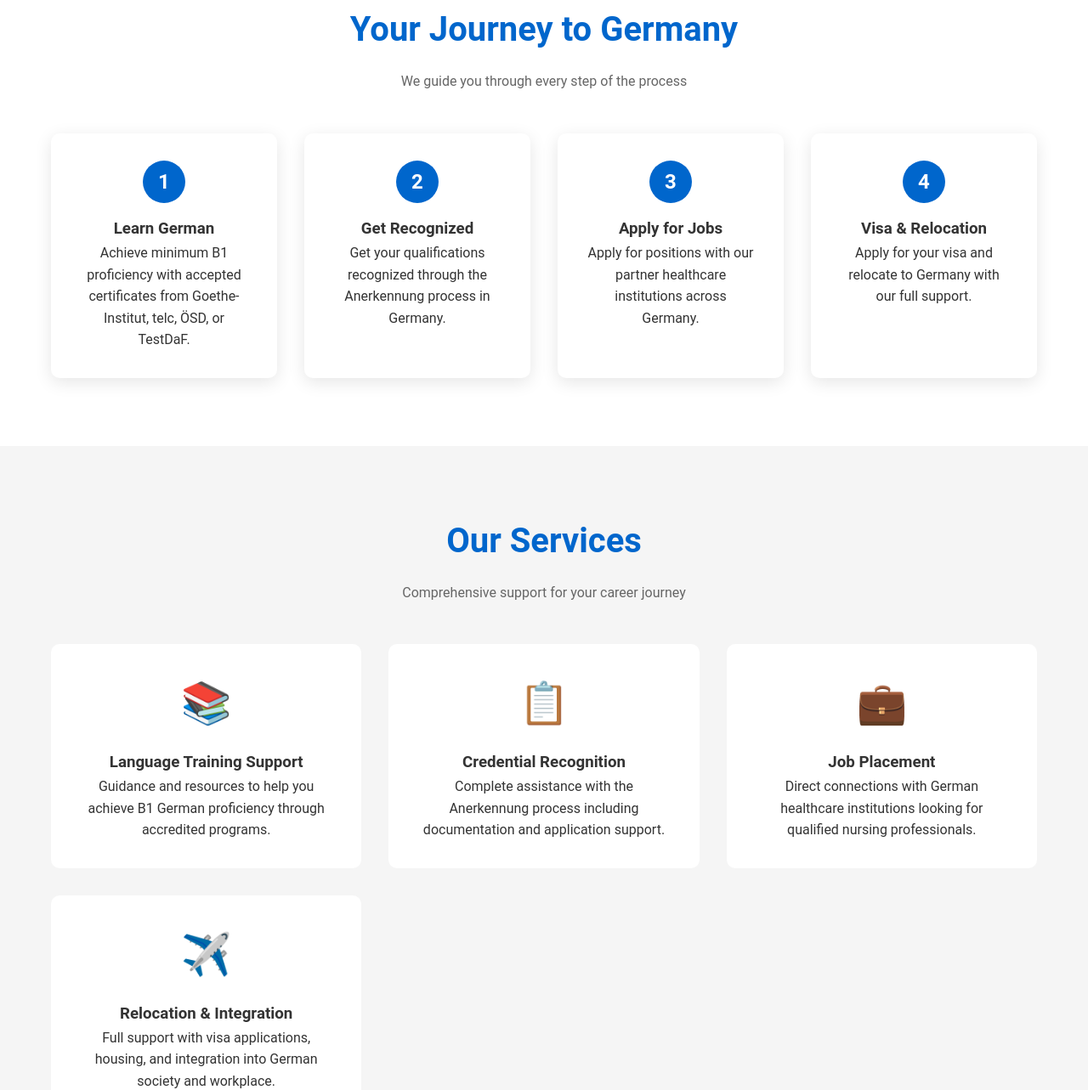
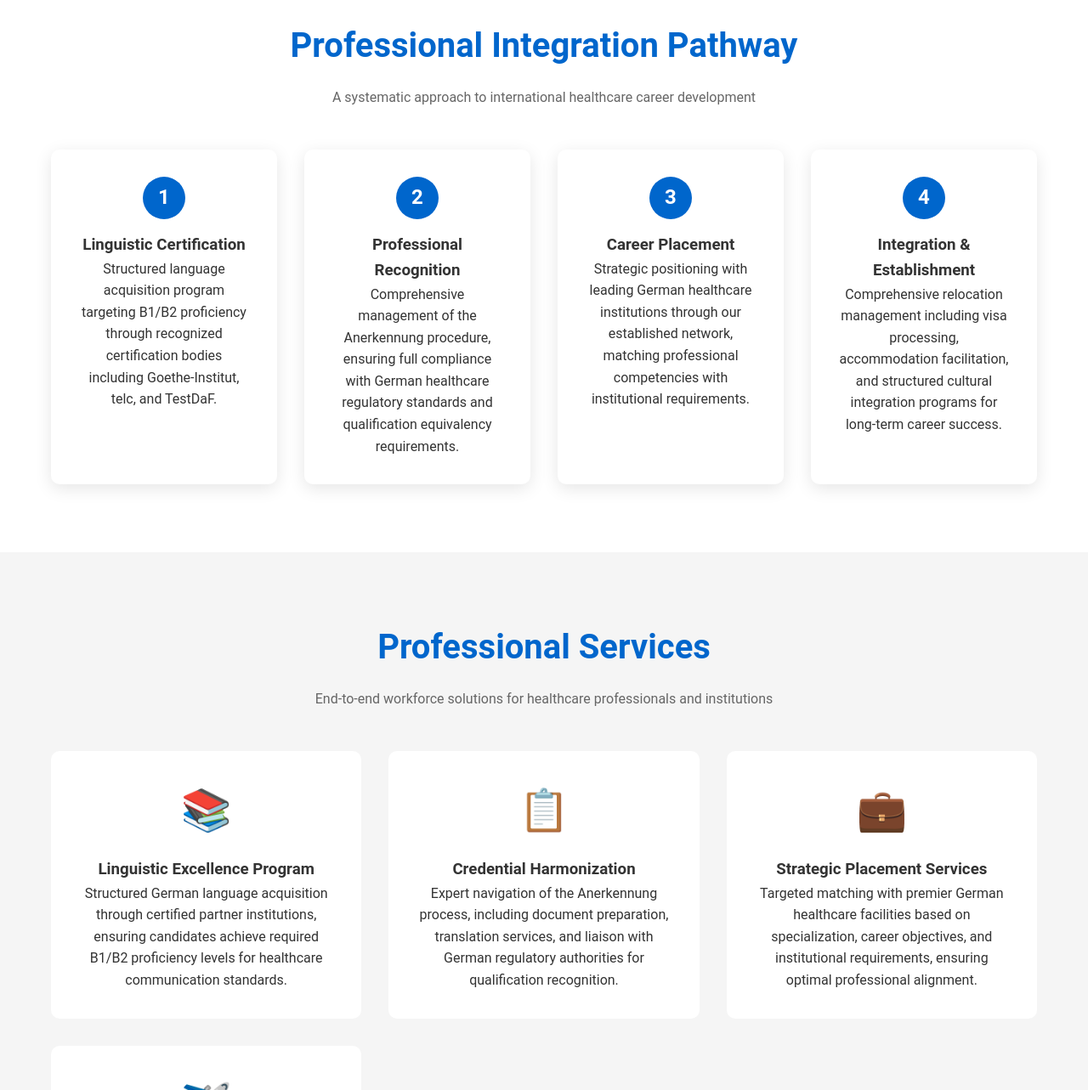
Before and after one commit to TYBies/MedConnect, a website with bundled scripts: page public/index.html in a window 1280 px wide. Shown: the part 1517-2800 px from the top of the page at 85% size. Built offline with nearby package versions, Linux system fonts and the light colour scheme; no server answers.

Commit message:
Enhance: Complete professional content upgrade across all sections

```diff
--- a/public/index.html
+++ b/public/index.html
@@ -39,8 +39,8 @@
         <div class="container">
             <div class="hero-content">
                 <div class="hero-text">
-                    <h1>Helping Nurses Secure Careers in Germany</h1>
-                    <p>We connect African healthcare professionals with opportunities in Germany — providing support with language training, credential recognition, job placement, and relocation.</p>
+                    <h1>Bridging Healthcare Talent to German Excellence</h1>
+                    <p>Strategic workforce solutions connecting qualified African nursing professionals with leading German medical institutions through comprehensive integration support and career development pathways.</p>
                     <!-- Buttons hidden for now -->
                     <!-- <div class="btn-group">
                         <button id="apply-btn" class="btn btn-primary">Apply Now</button>
@@ -96,28 +96,28 @@
     <!-- Process Section -->
     <section class="process" id="process">
         <div class="container">
-            <h2 class="section-title">Your Journey to Germany</h2>
-            <p class="section-subtitle">We guide you through every step of the process</p>
+            <h2 class="section-title">Professional Integration Pathway</h2>
+            <p class="section-subtitle">A systematic approach to international healthcare career development</p>
             <div class="process-steps">
                 <div class="step-card">
                     <div class="step-number">1</div>
-                    <h3>Learn German</h3>
-                    <p>Achieve minimum B1 proficiency with accepted certificates from Goethe-Institut, telc, ÖSD, or TestDaF.</p>
+                    <h3>Linguistic Certification</h3>
+                    <p>Structured language acquisition program targeting B1/B2 proficiency through recognized certification bodies including Goethe-Institut, telc, and TestDaF.</p>
                 </div>
                 <div class="step-card">
                     <div class="step-number">2</div>
-                    <h3>Get Recognized</h3>
-                    <p>Get your qualifications recognized through the Anerkennung process in Germany.</p>
+                    <h3>Professional Recognition</h3>
+                    <p>Comprehensive management of the Anerkennung procedure, ensuring full compliance with German healthcare regulatory standards and qualification equivalency requirements.</p>
                 </div>
                 <div class="step-card">
                     <div class="step-number">3</div>
-                    <h3>Apply for Jobs</h3>
-                    <p>Apply for positions with our partner healthcare institutions across Germany.</p>
+                    <h3>Career Placement</h3>
+                    <p>Strategic positioning with leading German healthcare institutions through our established network, matching professional competencies with institutional requirements.</p>
                 </div>
                 <div class="step-card">
                     <div class="step-number">4</div>
-                    <h3>Visa & Relocation</h3>
-                    <p>Apply for your visa and relocate to Germany with our full support.</p>
+                    <h3>Integration & Establishment</h3>
+                    <p>Comprehensive relocation management including visa processing, accommodation facilitation, and structured cultural integration programs for long-term career success.</p>
                 </div>
             </div>
         </div>
@@ -126,28 +126,28 @@
     <!-- Services Section -->
     <section class="services" id="services">
         <div class="container">
-            <h2 class="section-title">Our Services</h2>
-            <p class="section-subtitle">Comprehensive support for your career journey</p>
+            <h2 class="section-title">Professional Services</h2>
+            <p class="section-subtitle">End-to-end workforce solutions for healthcare professionals and institutions</p>
             <div class="services-grid">
                 <div class="service-card">
                     <div class="service-icon">📚</div>
-                    <h3>Language Training Support</h3>
-                    <p>Guidance and resources to help you achieve B1 German proficiency through accredited programs.</p>
+                    <h3>Linguistic Excellence Program</h3>
+                    <p>Structured German language acquisition through certified partner institutions, ensuring candidates achieve required B1/B2 proficiency levels for healthcare communication standards.</p>
                 </div>
                 <div class="service-card">
                     <div class="service-icon">📋</div>
-                    <h3>Credential Recognition</h3>
-                    <p>Complete assistance with the Anerkennung process including documentation and application support.</p>
+                    <h3>Credential Harmonization</h3>
+                    <p>Expert navigation of the Anerkennung process, including document preparation, translation services, and liaison with German regulatory authorities for qualification recognition.</p>
                 </div>
                 <div class="service-card">
                     <div class="service-icon">💼</div>
-                    <h3>Job Placement</h3>
-                    <p>Direct connections with German healthcare institutions looking for qualified nursing professionals.</p>
+                    <h3>Strategic Placement Services</h3>
+                    <p>Targeted matching with premier German healthcare facilities based on specialization, career objectives, and institutional requirements, ensuring optimal professional alignment.</p>
                 </div>
                 <div class="service-card">
                     <div class="service-icon">✈️</div>
-                    <h3>Relocation & Integration</h3>
-                    <p>Full support with visa applications, housing, and integration into German society and workplace.</p>
+                    <h3>Comprehensive Relocation Management</h3>
+                    <p>Full-spectrum support encompassing visa facilitation, accommodation arrangements, cultural orientation programs, and ongoing integration assistance for sustainable career establishment.</p>
                 </div>
             </div>
         </div>
@@ -233,9 +233,9 @@
     <!-- Employer CTA Section -->
     <section class="employer-cta" style="background: var(--primary-blue); color: white; padding: 60px 0;">
         <div class="container" style="text-align: center;">
-            <h2 style="font-size: 2.5rem; margin-bottom: 1rem;">For Healthcare Institutions</h2>
-            <p style="font-size: 1.2rem; margin-bottom: 2rem; max-width: 600px; margin-left: auto; margin-right: auto;">
-                Germany needs more healthcare workers — we help fill that gap by connecting you with motivated, well-trained nurses from Africa.
+            <h2 style="font-size: 2.5rem; margin-bottom: 1rem;">Healthcare Institution Partnership</h2>
+            <p style="font-size: 1.2rem; margin-bottom: 2rem; max-width: 700px; margin-left: auto; margin-right: auto;">
+                Address critical staffing challenges with pre-qualified, culturally competent nursing professionals ready for immediate integration into your healthcare teams.
             </p>
             <!-- <button onclick="document.getElementById('partner-btn').click()" class="btn btn-primary">Looking for skilled nursing staff? Contact Us Today</button> -->
         </div>
@@ -244,8 +244,8 @@
     <!-- Contact Section -->
     <section class="contact" id="contact">
         <div class="container">
-            <h2 class="section-title">Get in Touch</h2>
-            <p class="section-subtitle">Start your journey to Germany today</p>
+            <h2 class="section-title">Connect With Us</h2>
+            <p class="section-subtitle">Begin your professional healthcare career transformation</p>
             <div class="contact-content">
                 <div class="contact-info">
                     <h3>Contact Information</h3>
```
